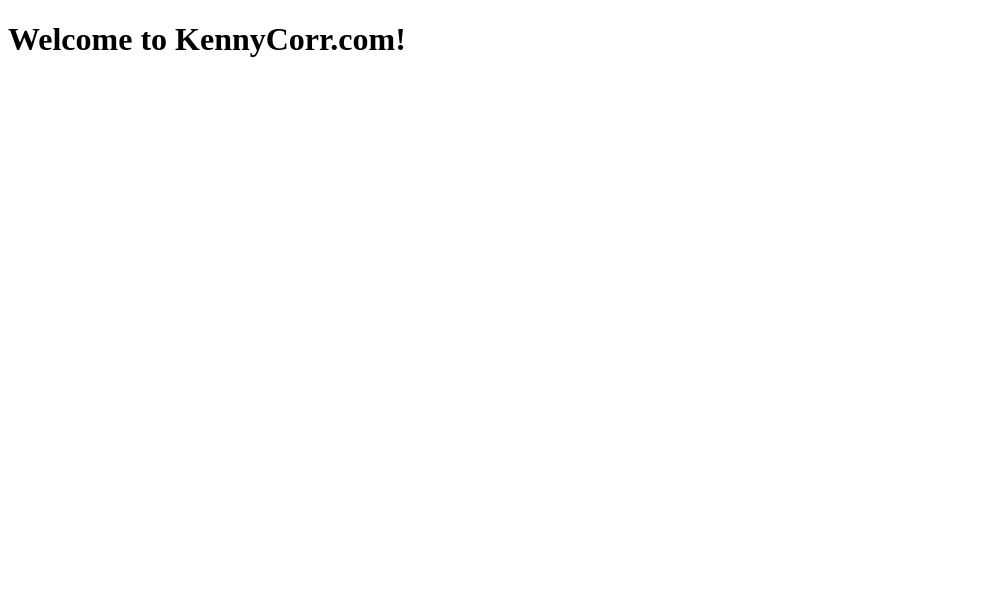
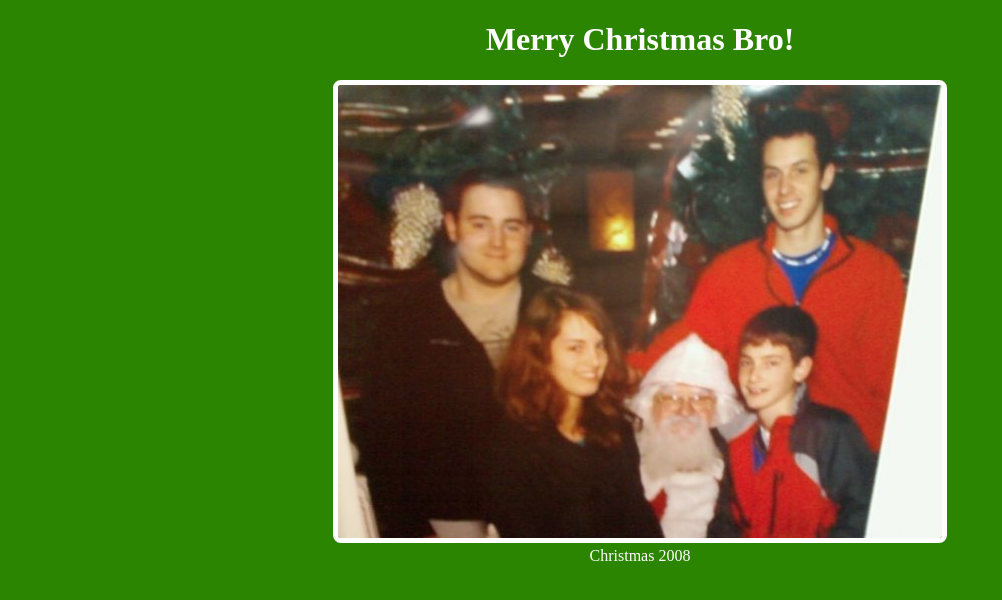
Before and after one commit to kcorr173/kennycorr.com, a plain HTML site: page index.html in a window 1280 px wide. Shown: the whole page, without its empty margins (0-1002 px from the left). Drawn offline with Linux system fonts and the light colour scheme.

Commit message:
Christmas 2008 photo

```diff
--- a/index.html
+++ b/index.html
@@ -1,11 +1,20 @@
 <!DOCTYPE html>
 <html>
+
+<!-- The 'head' is where you put metadata about your page - check out https://www.w3schools.com/html/html_head.asp -->
 <head>
     <title>Kenny Corr</title>
+    <link rel="stylesheet" type="text/css" href="./styles.css">
 </head>
+
+<!-- The body is where you put all of the visible content of your page -->
 <body>
 
-<h1>Welcome to KennyCorr.com!</h1>
+<div class="container">
+    <h1>Merry Christmas Bro!</h1>
+    <img src="./Christmas-2008.jpg">
+    <figcaption>Christmas 2008</figcaption>
+</div>
 
 </body>
 </html>
--- /dev/null
+++ b/styles.css
@@ -0,0 +1,20 @@
+body {
+    background-color: #2c8500;
+
+}
+.container {
+    text-align: center;
+}
+
+.container h1 {
+    color: white;
+}
+
+.container img {
+    border: 5px white solid;
+    border-radius: .5em;
+}
+
+.container figcaption {
+    color: white;
+}
```
Also changed, not shown: Christmas-2008.jpg (added).
